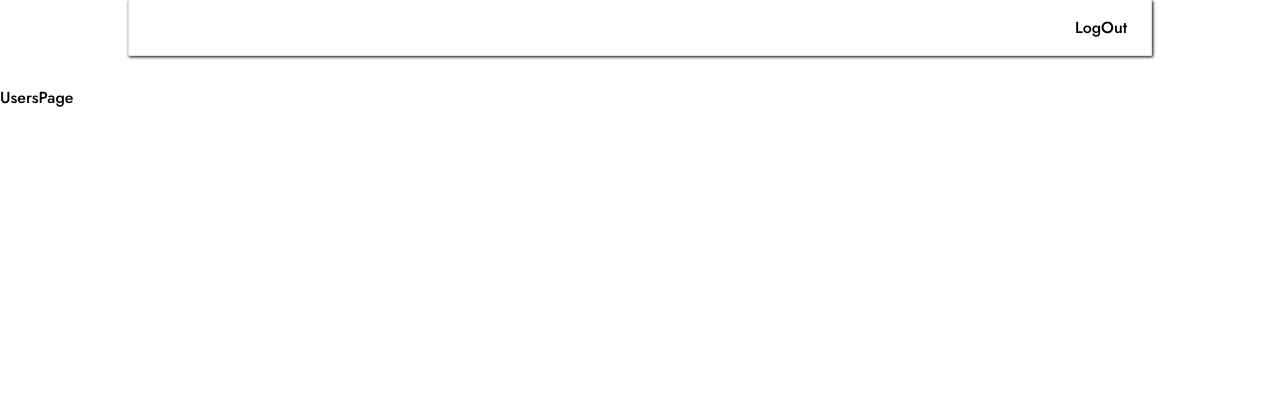
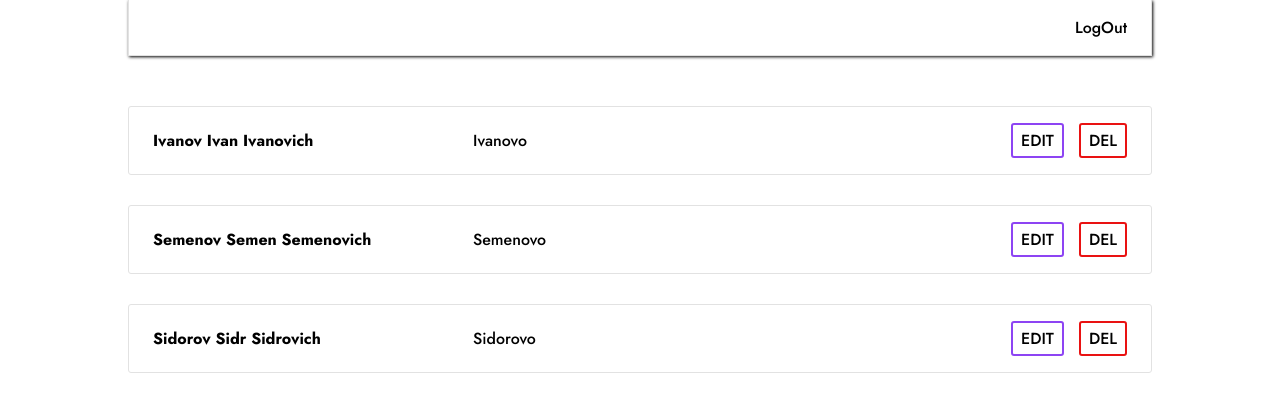
Before and after one commit to viktornaymayer/media-tel, a React (Create React App) app: page /users in a window 1280 px wide. Shown: the top 412 px of the page. Built offline with nearby package versions, Linux system fonts and the light colour scheme; sample sign-in values are in the browser's storage.

Commit message:
create basic component userlist with component useritem

```diff
--- a/package.json
+++ b/package.json
@@ -16,6 +16,7 @@
     "react-router-dom": "^6.2.1",
     "react-scripts": "5.0.0",
     "typescript": "^4.5.5",
+    "uuid": "^8.3.2",
     "web-vitals": "^2.1.4"
   },
   "scripts": {
@@ -41,5 +42,8 @@
       "last 1 firefox version",
       "last 1 safari version"
     ]
+  },
+  "devDependencies": {
+    "@types/uuid": "^8.3.4"
   }
 }
--- /dev/null
+++ b/src/components/UserItem.tsx
@@ -0,0 +1,27 @@
+import React, { FC } from 'react';
+
+type Props = {
+  user: {
+    id: string,
+    fio: string,
+    cityid: string
+  },
+  city: string
+}
+
+const UserItem: FC<Props> = ({user, city}) => {
+  return (
+    <div className='user-item'>
+      <div className="user-data">
+        <strong className="user-fio">{user.fio}</strong>
+        <span className="user-city">{city}</span>
+      </div>
+      <div className="user-btns">
+        <button className='btn-edit'>Edit</button>
+        <button className='btn-del'>Del</button>
+      </div>
+    </div>
+  );
+};
+
+export default UserItem;
--- /dev/null
+++ b/src/components/UserList.tsx
@@ -0,0 +1,27 @@
+import React, { FC } from "react"
+import UserItem from "../components/UserItem"
+
+type Props = {
+  users: {
+    id: string
+    fio: string
+    cityid: string
+  }[]
+  cities: {
+    id: string
+    name: string
+  }[]
+}
+
+const UserList: FC<Props> = ({ users, cities }) => {
+  return (
+    <div>
+      {users.map((user) => {
+        let city = cities.filter((city) => city.id === user.cityid);
+        return <UserItem user={user} city={city[0].name} key={user.id} />
+      })}
+    </div>
+  )
+}
+
+export default UserList
--- a/src/index.css
+++ b/src/index.css
@@ -45,8 +45,12 @@ nav{
   border: 1px solid #e2e2e2;
   border-top: none;
   box-shadow: 1px 1px 3px #000;
-  margin: 0 auto 30px;
+  margin: 0 auto 50px;
   text-align: right;
+}
+
+nav button:hover{
+  color: #8d44f3
 }
 
 /* AUTH PAGE */
@@ -82,3 +86,52 @@ nav{
 .auth_container p {
   font-size: 28px;
 }
+
+/* User Item */
+.user-item{
+  cursor: pointer;
+  padding: 16px 24px;
+  width: 80%;
+  margin: 0 auto 30px;
+  border: 1px solid #e2e2e2;
+  border-radius: 3px;
+  display: flex;
+  justify-content: space-between;
+  align-items: center;
+  transition: .3s all ease-in-out;
+}
+.user-item:hover{
+  border: 1px solid #2b52ff;
+  box-shadow: 2px 2px 7px #888;
+}
+.user-data{
+  flex:1;
+}
+.user-fio{
+  display: inline-block;
+  width: clamp(300px, 30%, 400px);
+  margin-right: 20px;
+}
+.user-btns button{
+  padding: 4px 8px;
+  border-radius: 3px;
+  text-transform: uppercase;
+  transition: .3s all ease-in-out;
+}
+.btn-edit {
+  border: 2px solid #8d44f3;
+  margin-right: 15px;
+}
+.btn-edit:hover {
+  border: 2px solid #9f64f1;
+  background-color: #8d44f3;
+  color: #e2e2e2;
+}
+.btn-del {
+  border: 2px solid #e91212;
+}
+.btn-del:hover {
+  border: 2px solid #df6565;
+  background-color: #e91212;
+  color: #e2e2e2;
+}
--- a/src/pages/UsersPage.tsx
+++ b/src/pages/UsersPage.tsx
@@ -1,9 +1,23 @@
-import React, { FC } from 'react';
+import React, { FC, useState } from 'react';
+import { v4 as uuidv4 } from 'uuid';
+import UserList from '../components/UserList';
 
 const UsersPage: FC = () => {
+
+  const [users, setUsers] = useState([
+    {id: uuidv4(), fio: 'Ivanov Ivan Ivanovich', cityid: '1'},
+    {id: uuidv4(), fio: 'Semenov Semen Semenovich', cityid: '2'},
+    {id: uuidv4(), fio: 'Sidorov Sidr Sidrovich', cityid: '3'}
+  ])
+  const [cities, setCities] = useState([
+    {id: '1', name: 'Ivanovo'},
+    {id: '2', name: 'Semenovo'},
+    {id: '3', name: 'Sidorovo'}
+  ])
+
   return (
     <div>
-      UsersPage
+      <UserList users={users} cities={cities}/>
     </div>
   );
 };
```
Also changed, not shown: 1 other file (tests, documents, lock files or other folders).
